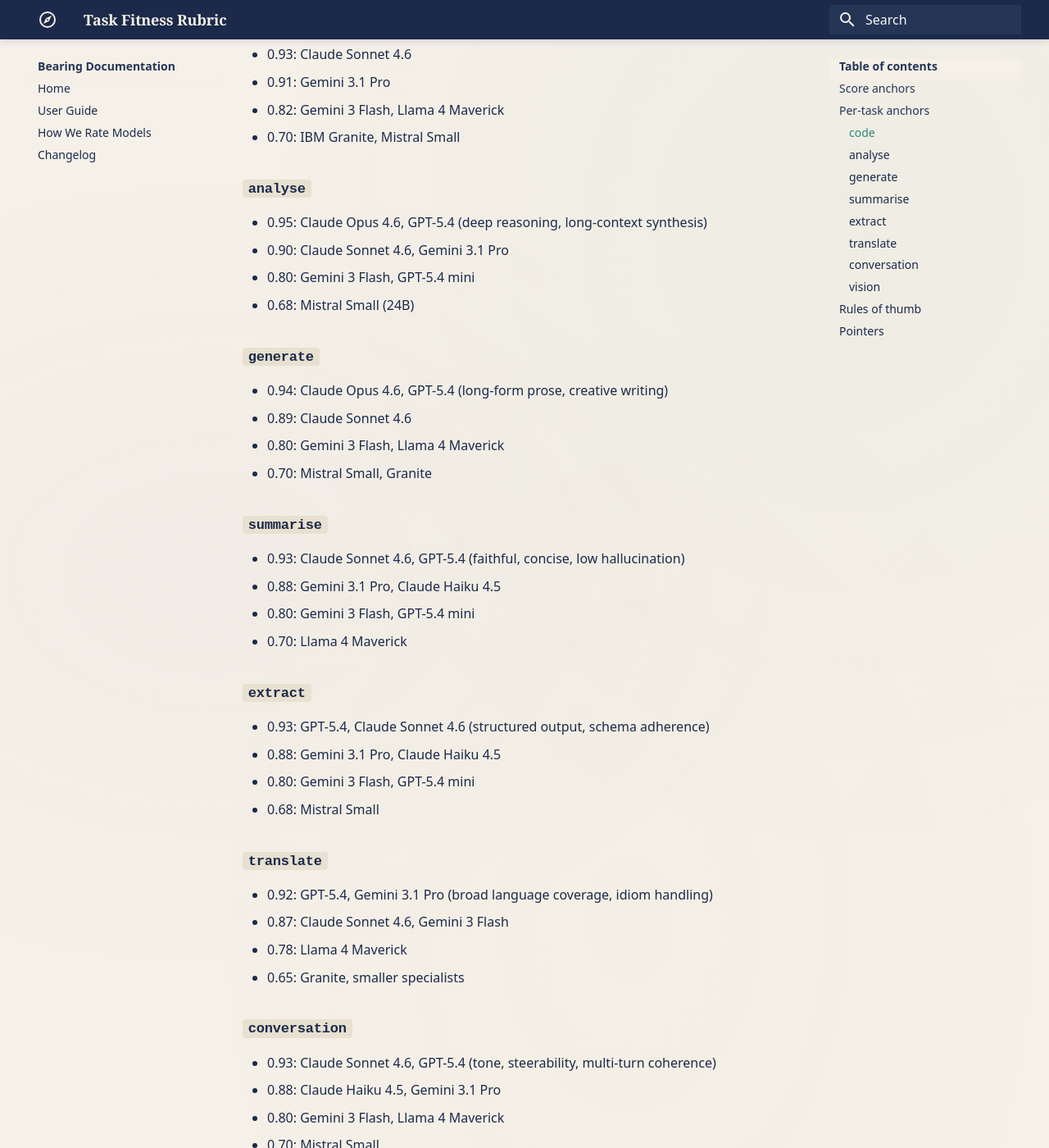
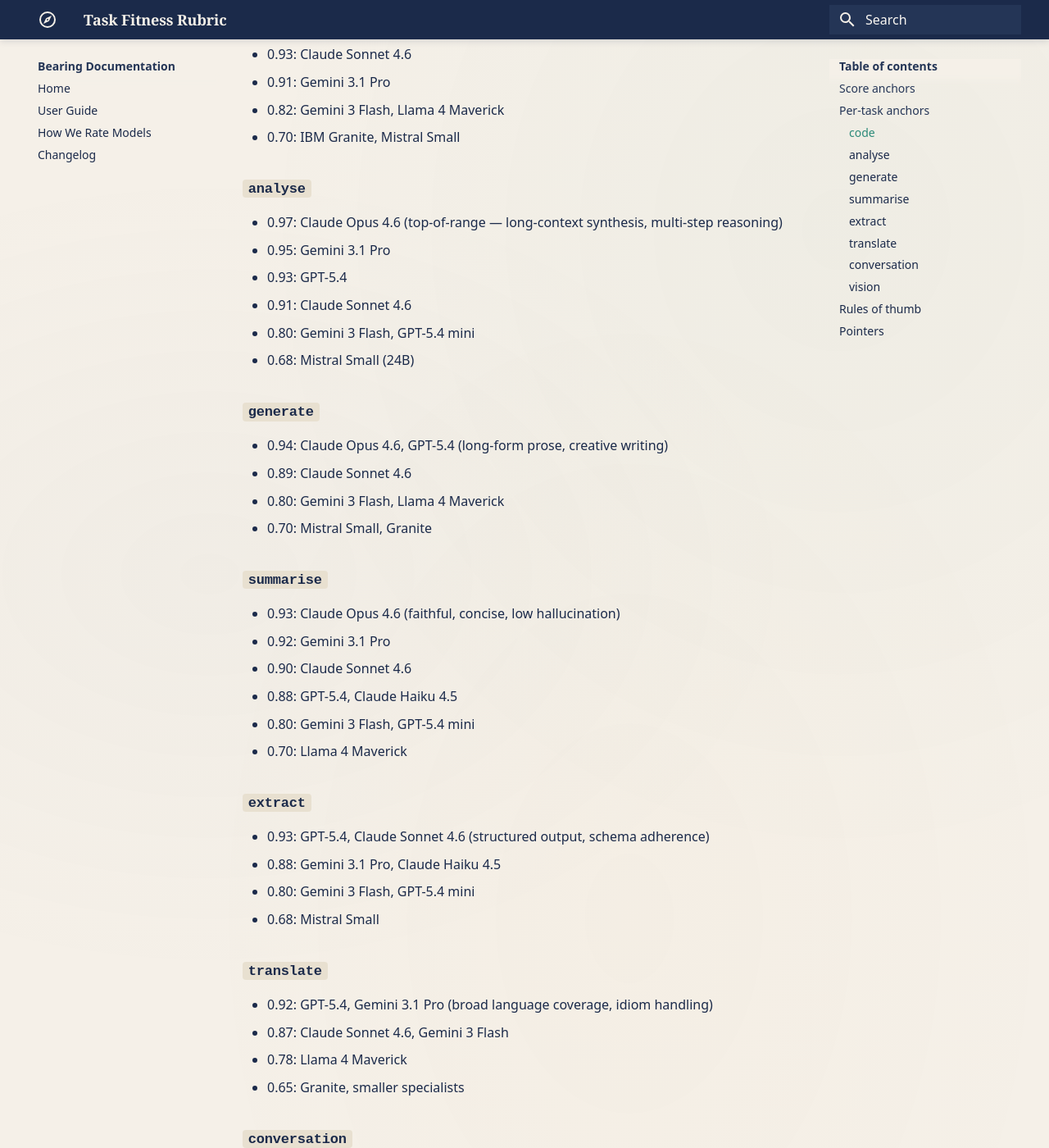
Before and after one commit to tomcwxyz/bearing, an MkDocs documentation site: the page built from docs/scoring/task-fitness-rubric.md, in a window 1280 px wide and 1400 px high, scrolled down 1005 px. Shown: the whole window at 82% size. Built offline with MkDocs 1.6.1 and Material for MkDocs 9.7.7, drawn with Linux system fonts in a browser that asks for light colours; some of the changed text lies outside the part shown.

Commit message:
docs(rubric): reconcile rubric anchors with v0.6.1 registry values

```diff
--- a/docs/scoring/task-fitness-rubric.md
+++ b/docs/scoring/task-fitness-rubric.md
@@ -25,8 +25,10 @@
 - 0.70: IBM Granite, Mistral Small
 
 ### `analyse`
-- 0.95: Claude Opus 4.6, GPT-5.4 (deep reasoning, long-context synthesis)
-- 0.90: Claude Sonnet 4.6, Gemini 3.1 Pro
+- 0.97: Claude Opus 4.6 (top-of-range — long-context synthesis, multi-step reasoning)
+- 0.95: Gemini 3.1 Pro
+- 0.93: GPT-5.4
+- 0.91: Claude Sonnet 4.6
 - 0.80: Gemini 3 Flash, GPT-5.4 mini
 - 0.68: Mistral Small (24B)
 
@@ -37,8 +39,10 @@
 - 0.70: Mistral Small, Granite
 
 ### `summarise`
-- 0.93: Claude Sonnet 4.6, GPT-5.4 (faithful, concise, low hallucination)
-- 0.88: Gemini 3.1 Pro, Claude Haiku 4.5
+- 0.93: Claude Opus 4.6 (faithful, concise, low hallucination)
+- 0.92: Gemini 3.1 Pro
+- 0.90: Claude Sonnet 4.6
+- 0.88: GPT-5.4, Claude Haiku 4.5
 - 0.80: Gemini 3 Flash, GPT-5.4 mini
 - 0.70: Llama 4 Maverick
 
```
Also changed, not shown: other parts of docs/scoring/task-fitness-rubric.md (+4 -2 lines).
